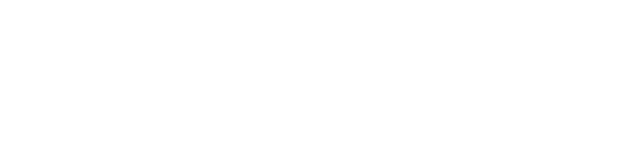
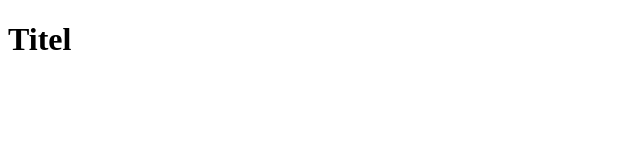
Before and after one commit to klaascompernol/wpl3, a plain HTML site: page index.html in a window 1280 px wide. Shown: the whole page, without its empty margins (0-640 px from the left). Drawn offline with Linux system fonts and the light colour scheme.

Commit message:
Titel toegevoegd

```diff
--- a/index.html
+++ b/index.html
@@ -9,7 +9,9 @@
 </head>
 
 <body>
-
+    <header>
+        <h1>Titel</h1>
+    </header>
 </body>
 
 </html>
```
Also changed, not shown: 1 other file.
